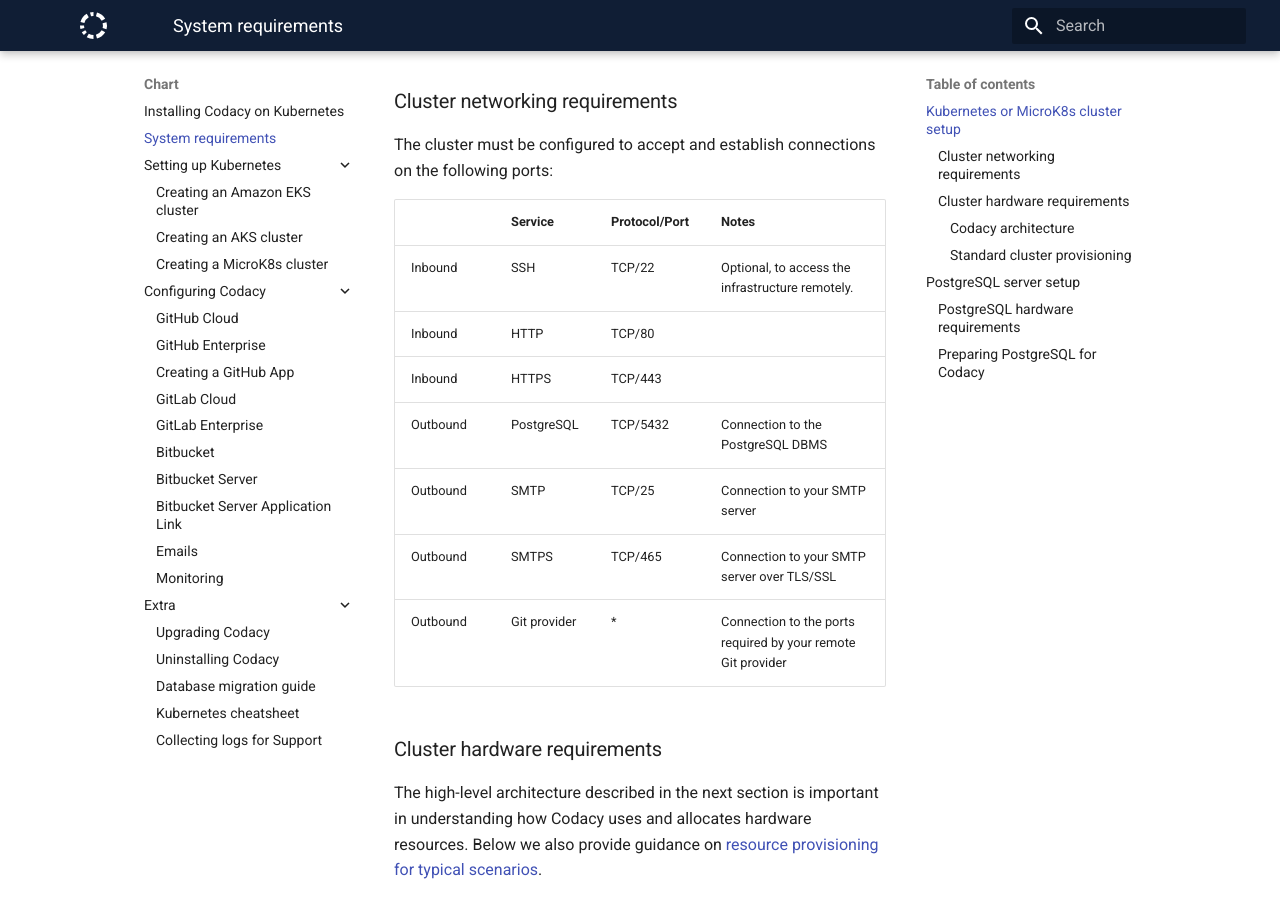
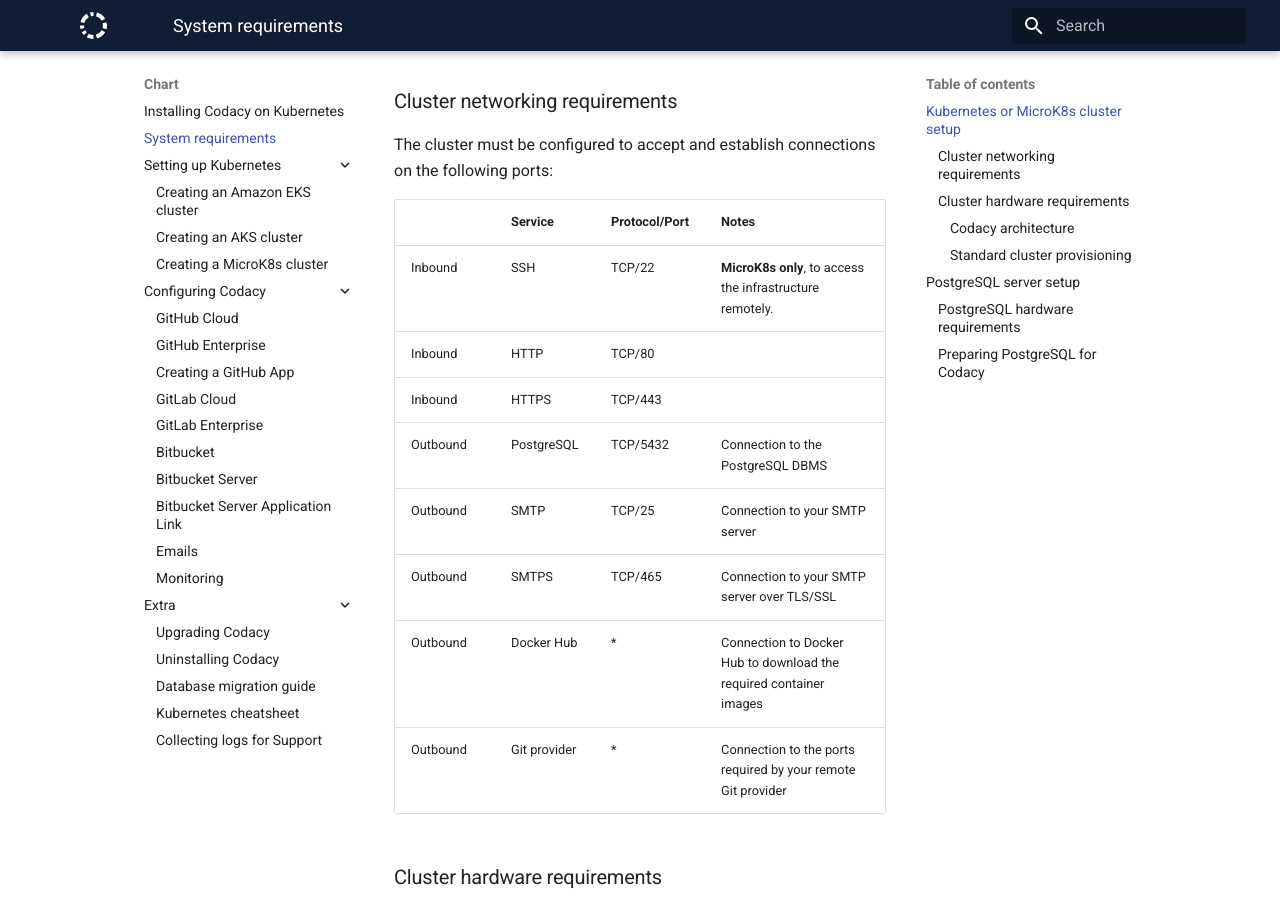
Before and after one commit to codacy/chart, an MkDocs documentation site: the page built from docs/requirements.md, in a window 1280 px wide and 900 px high, scrolled down 725 px. Built offline with MkDocs 1.6.1 and Material for MkDocs 9.7.7, drawn with Linux system fonts in a browser that asks for light colours.

Commit message:
Update network requirements with Docker Hub and SSH for MicroK8s

```diff
--- a/docs/requirements.md
+++ b/docs/requirements.md
@@ -22,15 +22,16 @@
 
 The cluster must be configured to accept and establish connections on the following ports:
 
-|          | Service      | Protocol/Port | Notes                                                        |
-| -------- | ------------ | ------------- | ------------------------------------------------------------ |
-| Inbound  | SSH          | TCP/22        | Optional, to access the infrastructure remotely.             |
-| Inbound  | HTTP         | TCP/80        |                                                              |
-| Inbound  | HTTPS        | TCP/443       |                                                              |
-| Outbound | PostgreSQL   | TCP/5432      | Connection to the PostgreSQL DBMS                            |
-| Outbound | SMTP         | TCP/25        | Connection to your SMTP server                               |
-| Outbound | SMTPS        | TCP/465       | Connection to your SMTP server over TLS/SSL                  |
-| Outbound | Git provider | \*            | Connection to the ports required by your remote Git provider |
+|          | Service      | Protocol/Port | Notes                                                              |
+| -------- | ------------ | ------------- | ------------------------------------------------------------------ |
+| Inbound  | SSH          | TCP/22        | **MicroK8s only**, to access the infrastructure remotely.          |
+| Inbound  | HTTP         | TCP/80        |                                                                    |
+| Inbound  | HTTPS        | TCP/443       |                                                                    |
+| Outbound | PostgreSQL   | TCP/5432      | Connection to the PostgreSQL DBMS                                  |
+| Outbound | SMTP         | TCP/25        | Connection to your SMTP server                                     |
+| Outbound | SMTPS        | TCP/465       | Connection to your SMTP server over TLS/SSL                        |
+| Outbound | Docker Hub   | \*            | Connection to Docker Hub to download the required container images |
+| Outbound | Git provider | \*            | Connection to the ports required by your remote Git provider       |
 
 ### Cluster hardware requirements
 
```
